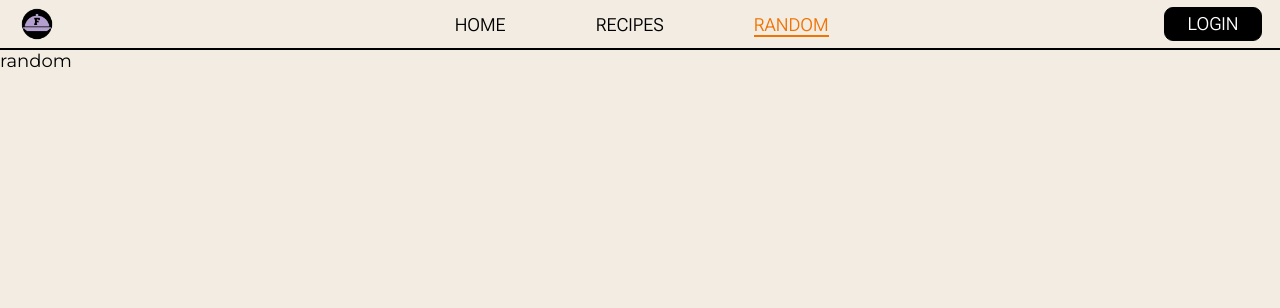
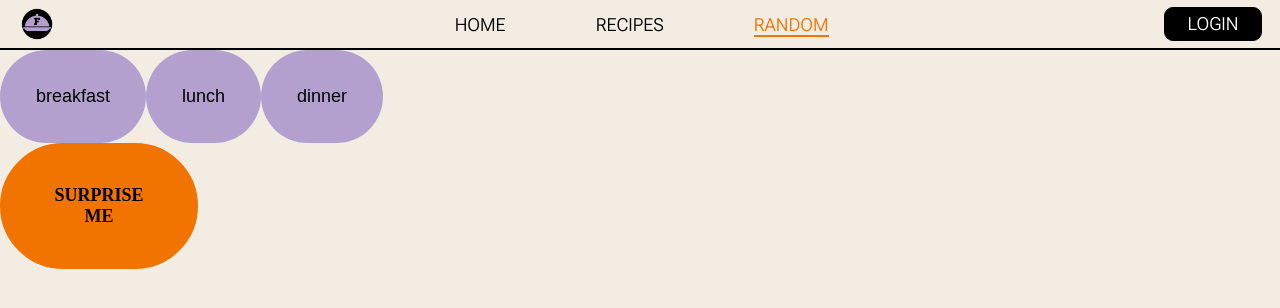
Before and after one commit to carmenvdheide/flavorite-frontend-eindopdracht, a React (Vite) app: page /random in a window 1280 px wide. Shown: the top 308 px of the page. Built offline with nearby package versions, Linux system fonts and the light colour scheme.

Commit message:
made a working surprise button and buttons for the mealtypes

```diff
--- /dev/null
+++ b/src/components/button/button.css
@@ -0,0 +1,6 @@
+button {
+    background-color: var(--purple-color);
+    padding: 2rem;
+    border: none;
+    border-radius: 8rem;
+}
--- /dev/null
+++ b/src/components/button/button.jsx
@@ -0,0 +1,14 @@
+import "./button.css"
+
+function Button(props) {
+    return (
+        <button
+            onClick={props.onClick}
+            className={props.className}
+            value={props.value}>
+            {props.text}
+        </button>
+    )
+}
+
+export default Button
--- a/src/pages/random-recipe/random-recipe.jsx
+++ b/src/pages/random-recipe/random-recipe.jsx
@@ -1,7 +1,78 @@
+import Button from "../../components/button/button.jsx";
+import {useState} from "react";
+import axios from "axios";
+
 function RandomRecipe() {
+    const [ surpriseButtonText, setSurpriseButtonText ] = useState('surprise me')
+    const [ stateMealType, setStateMealType ] = useState(null)
+    const [ randomRecipeData, setRandomRecipeData] = useState(null)
+
+    function handleRandomButton() {
+        setSurpriseButtonText('nope, next')
+
+
+        async function fetchRandomRecipe() {
+            try {
+                const result = await axios.get('https://api.edamam.com/api/recipes/v2?app_id=5512310a&app_key=efdf28b15f81638625269787d80913f7&q=a&type=public', { params: {
+                        mealType: stateMealType,
+                        dishType: "main course",
+                        random: true,
+                    }})
+                console.log(result.data.hits[0])
+                setRandomRecipeData(result.data.hits[0])
+
+            } catch (e) {
+                console.error(e)
+                console.log('nope')
+            }
+        }
+        return fetchRandomRecipe()
+    }
+
+
+    function handleMealType(e) {
+        setStateMealType(e.target.value)
+        console.log(e.target.value)
+    }
+
+
     return (
         <>
-            <p>random</p>
+            <section>
+                <div>
+                    <Button
+                        text="breakfast"
+                        className="mealType"
+                        onClick={handleMealType}
+                        value="Breakfast"/>
+                    <Button
+                        text="lunch"
+                        className="mealType"
+                        onClick={handleMealType}
+                        value="Lunch"/>
+                    <Button
+                        text="dinner"
+                        className="mealType"
+                        onClick={handleMealType}
+                        value="Dinner"/>
+                </div>
+
+                <Button
+                    text={surpriseButtonText}
+                    className="surpriseButton"
+                    onClick={handleRandomButton}/>
+            </section>
+
+            {randomRecipeData ?
+                <section>
+                    <p>{randomRecipeData.recipe.label}</p>
+                    <p>{randomRecipeData.recipe.mealType}</p>
+                    <p>{randomRecipeData.recipe.dishType}</p>
+                </section>
+
+            : ""}
+
+
         </>
     )
 }
```
Also changed, not shown: src/pages/random-recipe/random-recipe.css (added).
